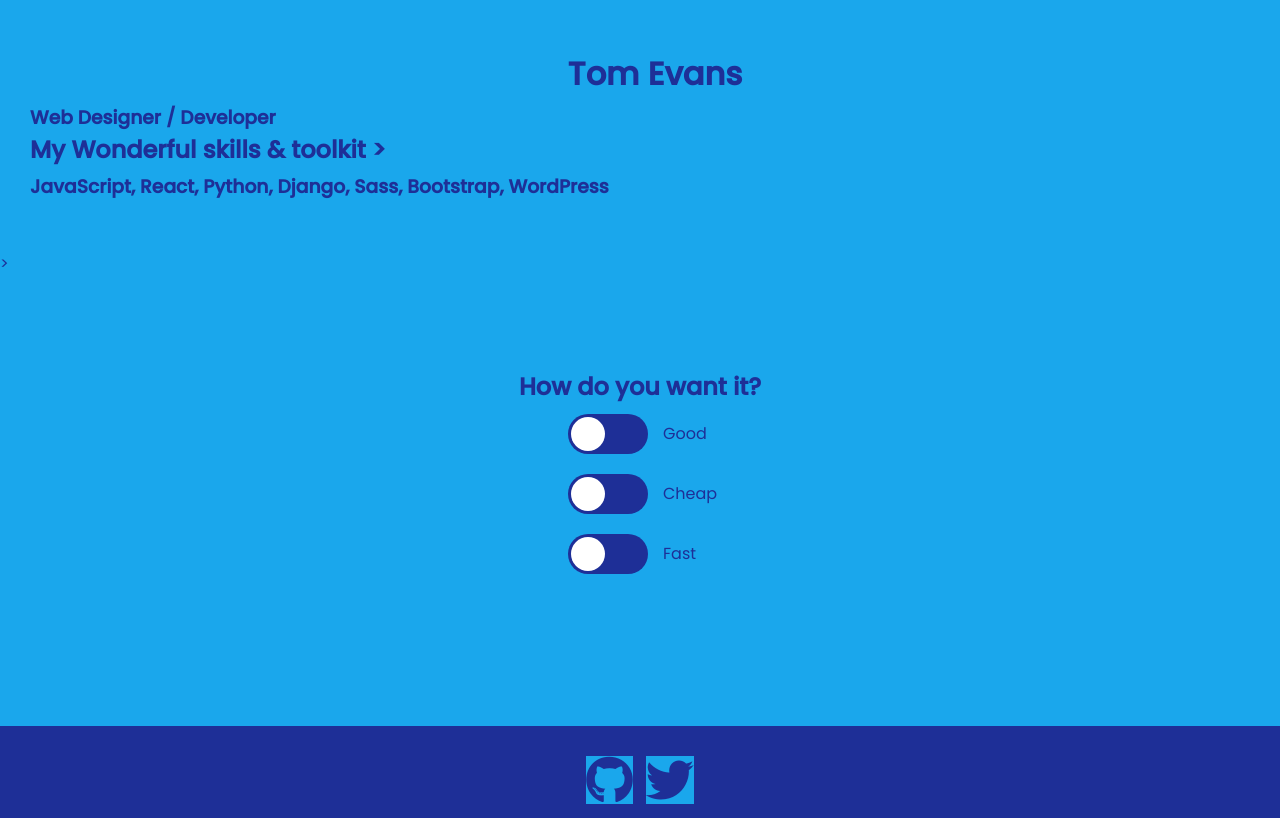
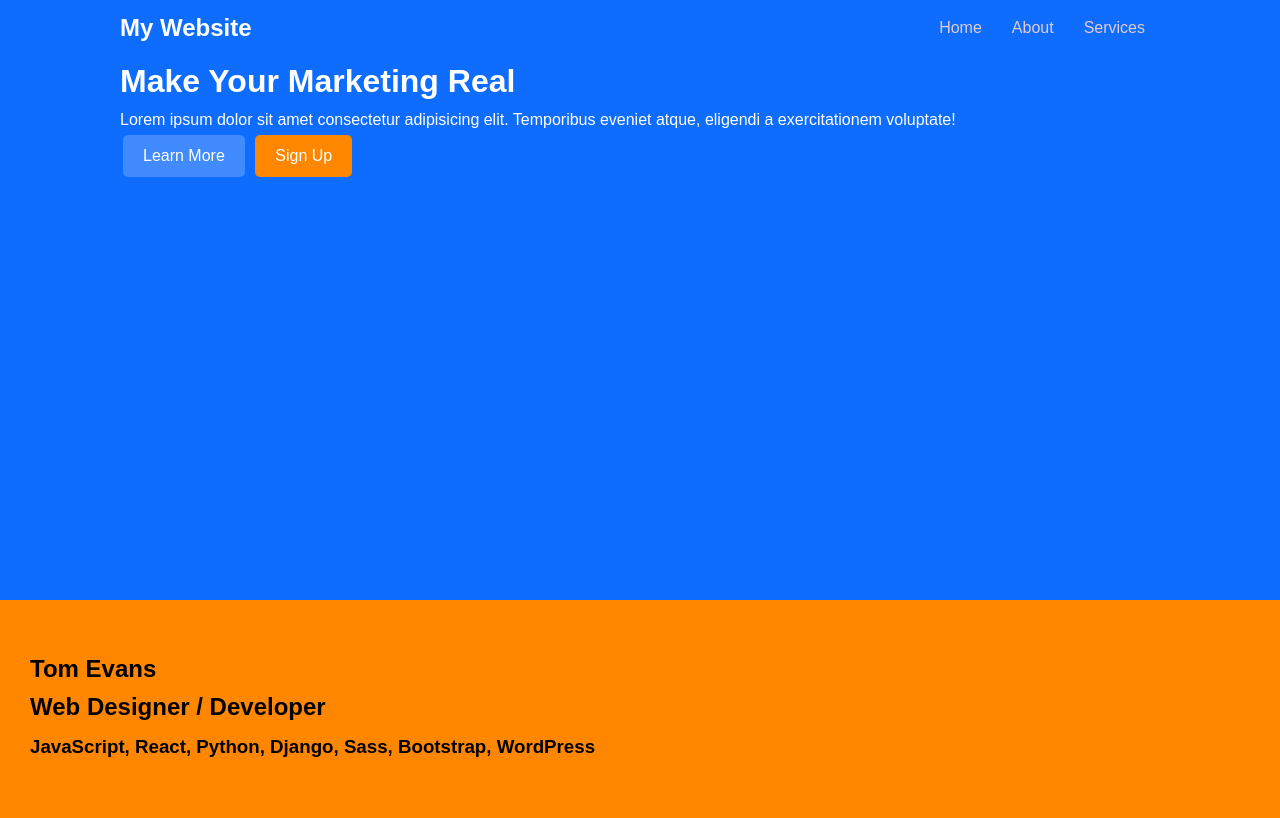
Before and after one commit to TomE1/jsApps, a plain HTML site: page index.html in a window 1280 px wide. Shown: the top 818 px of the page. Drawn offline with Linux system fonts and the light colour scheme; a script that the page names is missing.

Commit message:
lotsa changes

```diff
--- a/index.html
+++ b/index.html
@@ -7,24 +7,51 @@
     <meta name="description" content="">
     <meta name="viewport" content="width=device-width, initial-scale=1">
     <link rel="stylesheet" href="">
-    <link rel="stylesheet" href="styles.css">
+    <link rel="stylesheet" href="./scss/styles.css">
     <link rel="stylesheet" href="https://cdnjs.cloudflare.com/ajax/libs/font-awesome/6.1.1/css/all.min.css" integrity="sha512-KfkfwYDsLkIlwQp6LFnl8zNdLGxu9YAA1QvwINks4PhcElQSvqcyVLLD9aMhXd13uQjoXtEKNosOWaZqXgel0g==" crossorigin="anonymous" referrerpolicy="no-referrer" />
+
     <link rel="preconnect" href="https://fonts.googleapis.com">
-<link rel="preconnect" href="https://fonts.gstatic.com" crossorigin>
-<link href="https://fonts.googleapis.com/css2?family=Poppins:wght@400;500&family=Roboto+Condensed:wght@400;700&display=swap" rel="stylesheet">
+
+    <link rel="preconnect" href="https://fonts.gstatic.com" crossorigin>
+
+    <link href="https://fonts.googleapis.com/css2?family=Poppins:wght@400;500&family=Roboto+Condensed:wght@400;700&display=swap" rel="stylesheet">
+
   </head>
   <body>
 
-  <container>
+  <header class='showcase'>
+    <div class='container'>
+        <nav>
+      <h1 class='logo'>My Website</h1>
+      <ul>
+        <li><a href="#">Home</a></li>
+        <li><a href="#">About</a></li>
+        <li><a href="#">Services</a></li>
+      </ul>
+    </nav>
+
+    <div class='showcase-content'>
+      <div>
+          <h1>Make Your Marketing Real</h1>
+          <p class='my-1'>
+            Lorem ipsum dolor sit amet consectetur adipisicing elit. Temporibus eveniet atque, eligendi a exercitationem voluptate!
+          </p>
+          <a href="#" class='btn-primary'>Learn More</a>
+          <a href="#" class='btn-secondary'>Sign Up</a>
+      </div>
+      <img src="" alt="">
+</div>
+  </header>
+    </div>
+
+    <!-- tom's original-->
+
+    <section>
       <div class='hero'>
-
-        <h1>Tom Evans</h1> <h3>Web Designer / Developer</h3>
-
-        <h2>My Wonderful skills & toolkit > <h3><span class='12'>JavaScript, React, Python, Django, Sass, Bootstrap, WordPress</h2>
+        <h1>Tom Evans</h1> <h2>Web Designer / Developer</h2>
+         <h3 class='12'>JavaScript, React, Python, Django, Sass, Bootstrap, WordPress</h3>
       </div>
-
-
-
+    </section>
 
 <!-- good cheap fast-->>
 
--- /dev/null
+++ b/scss/_buttons.scss
@@ -0,0 +1,19 @@
+%btn {
+  display: inline-block;
+  border-radius: 5px;
+  padding: 8px 20px;
+  margin: 3px;
+  &:hover {
+    transform: scale(0.98);
+  }
+}
+
+.btn-primary {
+  @extend %btn;
+  background-color: lighten($primary-color, 10%);
+}
+
+.btn-secondary {
+  @extend %btn;
+  background-color: $secondary-color;
+}
--- /dev/null
+++ b/scss/_config.scss
@@ -0,0 +1,6 @@
+$font-stack: Arial, Helvetica, sans-serif;
+$light-color: #e1cdcd;
+$primary-color: #0e6cff;
+$secondary-color: #ff8700;
+$white-color: #fff;
+$link-color-light: rgb(233, 213, 213);
--- /dev/null
+++ b/scss/_utilities.scss
@@ -0,0 +1,6 @@
+.container {
+  max-width: 1100px;
+  padding: 0 30px;
+  margin: 0 auto;
+  overflow: auto;
+}
--- a/styles.css
+++ b/scss/styles.scss
@@ -1,30 +1,86 @@
+@import "config";
+@import "utilities";
+@import "buttons";
+
 * {
-  background-color: #1aa7ec;
-  color: #1e2f97;
-  font-family: "Poppins", sans-serif;
+  box-sizing: border-box;
   margin: 0;
   padding: 0;
 }
 
 body {
-  display: flex;
-  flex-direction: column;
+  background-color: $secondary-color;
+  font-family: $font-stack;
+  line-height: 1.6;
 }
+
+img {
+  width: 100%;
+}
+
+a {
+  text-decoration: none;
+  color: #fff;
+}
+
+/* end global variables */
+
+.showcase {
+  background-color: $primary-color;
+  color: $white-color;
+  height: 600px;
+  nav {
+    display: flex;
+    align-items: center;
+    justify-content: space-between;
+
+    ul {
+      display: flex;
+      list-style: none;
+    }
+    li {
+      padding: 15px;
+    }
+    a:hover {
+      color: $secondary-color;
+    }
+    a {
+      color: $light-color;
+    }
+    &-content {
+      height: 100%;
+      display: flex;
+      align-items: center;
+      justify-content: center;
+
+      img {
+        width: 50%;
+      }
+      h1 {
+        font-size: 50px;
+        line-height: 1.2;
+      }
+      p {
+        margin: 20px 0;
+      }
+    }
+  }
+}
+
+/* toms original   */
 
 .hero {
   text-align: left;
   margin-top: 50px;
   margin-bottom: 50px;
   padding-left: 30px;
-}
-.hero h1 {
-  text-align: center;
-}
-.hero h3 {
-  padding-top: 5px;
+  h3 {
+    padding-top: 5px;
+  }
 }
 
 /*  gcf */
+
 .gcf {
   display: flex;
   flex-direction: column;
@@ -48,7 +104,7 @@ body {
 
 .label {
   position: relative;
-  background-color: #1e2f97;
+  background-color: $light-color;
   border-radius: 50px;
   cursor: pointer;
   display: inline-block;
@@ -58,11 +114,11 @@ body {
 }
 
 .toggle:checked + .label {
-  background-color: #333;
+  background-color: $light-color;
 }
 
 .ball {
-  background: #fff;
+  background: $light-color;
   height: 34px;
   width: 34px;
   border-radius: 50%;
@@ -71,25 +127,11 @@ body {
   left: 3px;
   align-items: center;
   justify-content: center;
-  -webkit-animation: slideOff 0.3s linear forwards;
-          animation: slideOff 0.3s linear forwards;
+  animation: slideOff 0.3s linear forwards;
 }
 
 .toggle:checked + .label .ball {
-  -webkit-animation: slideOn 0.3s linear forwards;
-          animation: slideOn 0.3s linear forwards;
-}
-
-@-webkit-keyframes slideOn {
-  0% {
-    transform: translateX(0) scale(1);
-  }
-  50% {
-    transform: translateX(20px) scale(1.2);
-  }
-  100% {
-    transform: translateX(40px) scale(1);
-  }
+  animation: slideOn 0.3s linear forwards;
 }
 
 @keyframes slideOn {
@@ -103,17 +145,7 @@ body {
     transform: translateX(40px) scale(1);
   }
 }
-@-webkit-keyframes slideOff {
-  0% {
-    transform: translateX(40px) scale(1);
-  }
-  50% {
-    transform: translateX(20px) scale(1.2);
-  }
-  100% {
-    transform: translateX(0) scale(1);
-  }
-}
+
 @keyframes slideOff {
   0% {
     transform: translateX(40px) scale(1);
@@ -125,12 +157,14 @@ body {
     transform: translateX(0) scale(1);
   }
 }
+
 /*  social */
+
 .social {
   text-align: center;
-  background-color: #1e2f97;
+  background-color: $light-color;
   padding-top: 20px;
   padding-bottom: 20px;
   margin-top: 50px;
   font-size: 300%;
-}/*# sourceMappingURL=styles.css.map */
+}
--- a/styles.scss
+++ /dev/null
@@ -1,122 +0,0 @@
-$base-color: #1aa7ec;
-$primary-color: #1e2f97;
-$secondary-color: #1e2f97;
-$text-color-light: #fff;
-$text-color-dark: #333;
-$border-dark: rgba($base-color, 0.88);
-
-* {
-  background-color: $base-color;
-  color: $secondary-color;
-  font-family: "Poppins", sans-serif;
-  margin: 0;
-  padding: 0;
-}
-body {
-  display: flex;
-  flex-direction: column;
-}
-.hero {
-  text-align: left;
-  margin-top: 50px;
-  margin-bottom: 50px;
-  padding-left: 30px;
-  h1 {
-    text-align: center;
-  }
-  h3 {
-    padding-top: 5px;
-  }
-}
-
-/*  gcf */
-
-.gcf {
-  display: flex;
-  flex-direction: column;
-  align-items: center;
-  justify-content: center;
-  height: 50vh;
-  overflow: hidden;
-  margin: 0;
-}
-
-.toggle-container {
-  display: flex;
-  align-items: center;
-  margin: 10px 0;
-  width: 200px;
-}
-
-.toggle {
-  visibility: hidden;
-}
-
-.label {
-  position: relative;
-  background-color: $primary-color;
-  border-radius: 50px;
-  cursor: pointer;
-  display: inline-block;
-  margin: 0 15px 0;
-  width: 80px;
-  height: 40px;
-}
-
-.toggle:checked + .label {
-  background-color: $text-color-dark;
-}
-
-.ball {
-  background: $text-color-light;
-  height: 34px;
-  width: 34px;
-  border-radius: 50%;
-  position: absolute;
-  top: 3px;
-  left: 3px;
-  align-items: center;
-  justify-content: center;
-  animation: slideOff 0.3s linear forwards;
-}
-
-.toggle:checked + .label .ball {
-  animation: slideOn 0.3s linear forwards;
-}
-
-@keyframes slideOn {
-  0% {
-    transform: translateX(0) scale(1);
-  }
-  50% {
-    transform: translateX(20px) scale(1.2);
-  }
-  100% {
-    transform: translateX(40px) scale(1);
-  }
-}
-
-@keyframes slideOff {
-  0% {
-    transform: translateX(40px) scale(1);
-  }
-  50% {
-    transform: translateX(20px) scale(1.2);
-  }
-  100% {
-    transform: translateX(0) scale(1);
-  }
-}
-
-
-
-/*  social */
-
-.social {
-  text-align: center;
-  background-color: $secondary-color;
-  padding-top: 20px;
-  padding-bottom: 20px;
-  margin-top: 50px;
-  font-size: 300%;
-}
```
Also changed, not shown: scss/styles.css (added), 2 other files.
